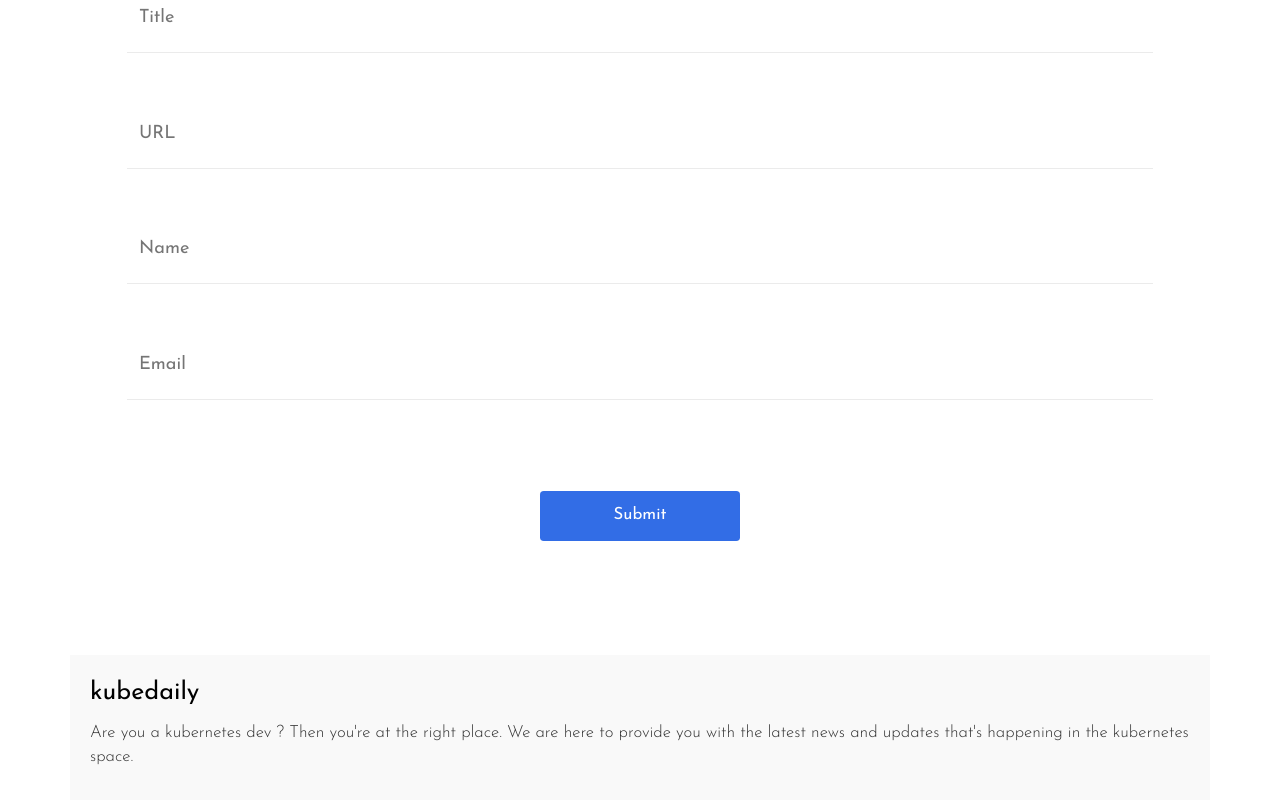
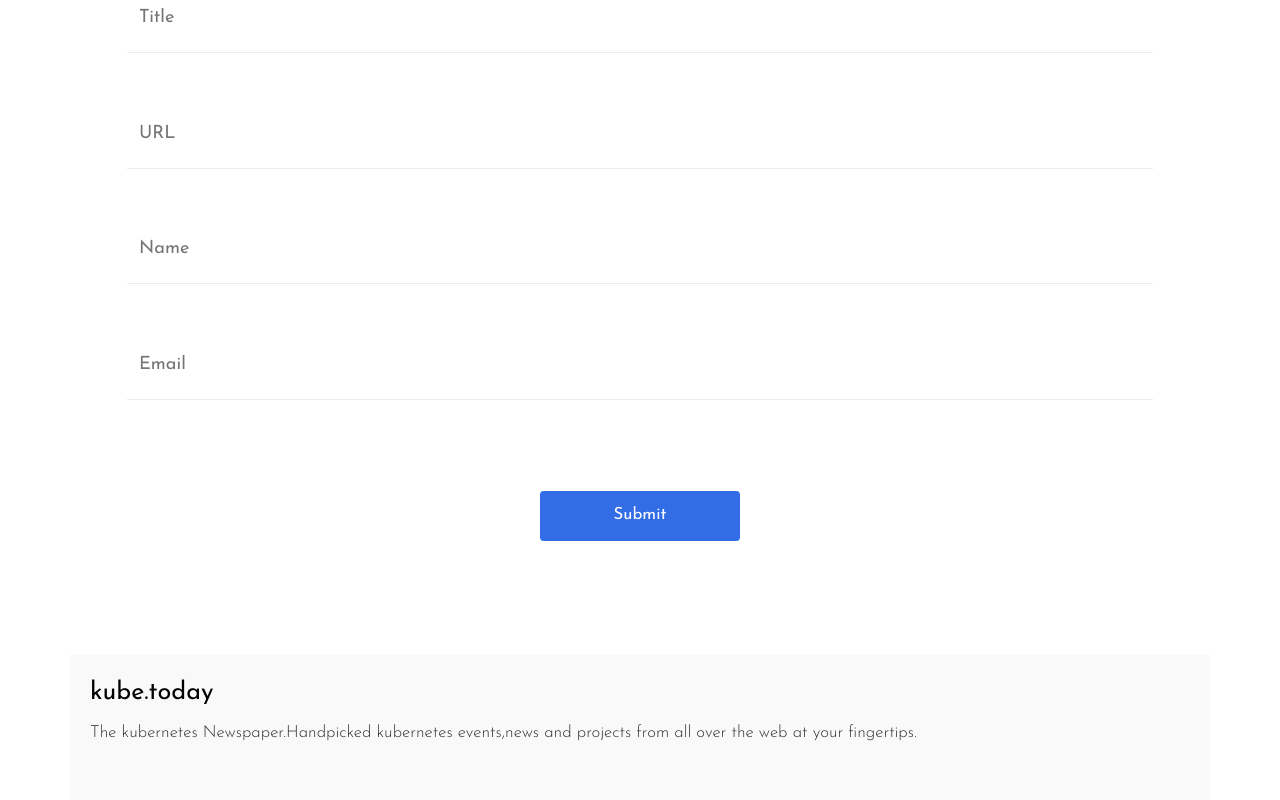
Before and after one commit to scriptonist/kubenews-pwa, a Vue app: page /submit in a window 1280 px wide. Shown: the part 252-1052 px from the top of the page. Built offline with nearby package versions, Linux system fonts and the light colour scheme.

Commit message:
:construction: Change title and description in SubmitComponent

```diff
--- a/src/components/pageComponents/SubmitComponent.vue
+++ b/src/components/pageComponents/SubmitComponent.vue
@@ -79,17 +79,13 @@
           <div class="kube-official-card">
             <div class="row">
               <div class="col-xs-12 col-sm-12 col-md-12 col-lg-12">
-                <div class="kube-official-card-header">kubedaily</div>
+                <div class="kube-official-card-header">kube.today</div>
               </div>
             </div>
             <div class="row">
               <div class="col-xs-12 col-sm-12 col-md-12 col-lg-12">
                 <div class="kube-official-card-text">
-                  Are you a kubernetes dev ? Then
-                  you're at the right place. We are
-                  here to provide you with the latest
-                  news and updates that's happening
-                  in the kubernetes space.
+                  The kubernetes Newspaper.Handpicked kubernetes events,news and projects from all over the web at your fingertips.
                 </div>
               </div>
             </div>
@@ -148,17 +144,13 @@
           <div class="kube-official-card" style="margin-top: 5%;">
             <div class="row">
               <div class="col-xs-12 col-sm-12 col-md-12 col-lg-12">
-                <div class="kube-official-card-header">kubedaily</div>
+                <div class="kube-official-card-header">kube.today</div>
               </div>
             </div>
             <div class="row">
               <div class="col-xs-12 col-sm-12 col-md-12 col-lg-12">
                 <div class="kube-official-card-text">
-                  Are you a kubernetes dev ? Then
-                  you're at the right place. We are
-                  here to provide you with the latest
-                  news and updates that's happening
-                  in the kubernetes space.
+                  The kubernetes Newspaper.Handpicked kubernetes events,news and projects from all over the web at your fingertips.
                 </div>
               </div>
             </div>
```
